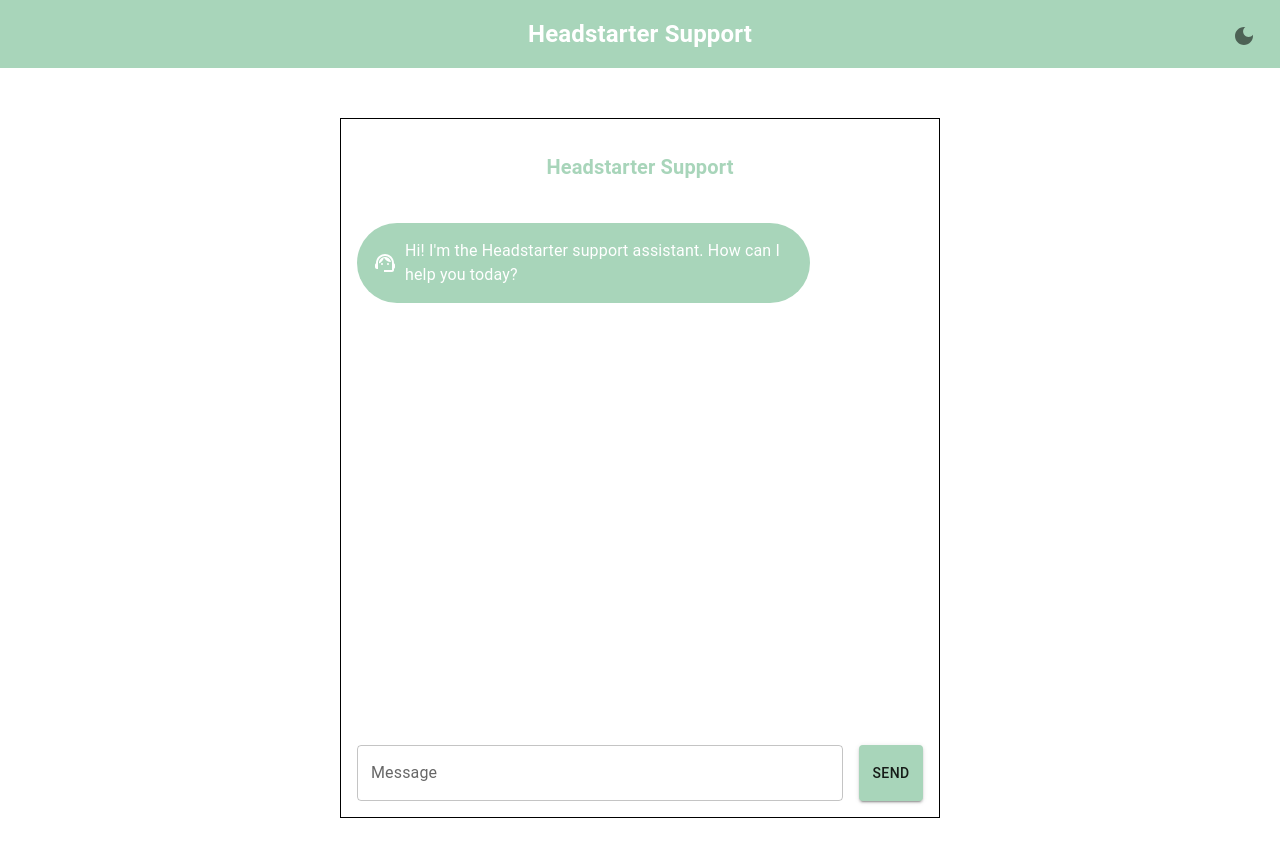
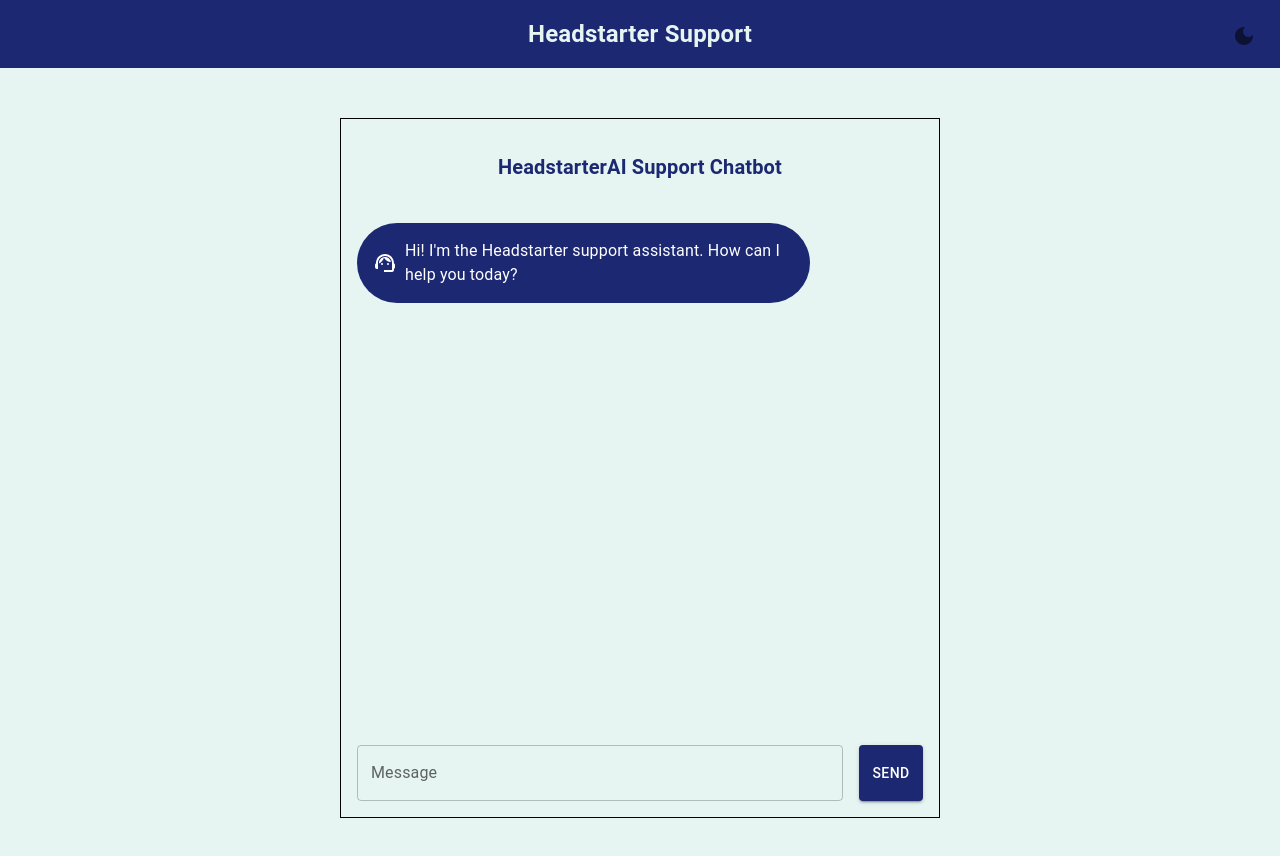
Before and after one commit to officialanne/customer-support-ai, a Next.js app: page / in a window 1280 px wide. Shown: the top 856 px of the page. Built offline with nearby package versions, Linux system fonts and the light colour scheme.

Commit message:
changing theme colours

```diff
--- a/app/layout.js
+++ b/app/layout.js
@@ -14,13 +14,13 @@
   palette: {
     mode: 'light',
     primary: {
-      main: '#a8d5ba', // Pale green
+      main: '#1c2872', // dark blue
     },
     secondary: {
-      main: '#2196f3', // Blue
+      main: '#04eabc', // bright green
     },
     background: {
-      default: '#ffffff', // White background
+      default: '#e6f5f2', // light green background
     },
   },
 });
@@ -29,13 +29,13 @@
   palette: {
     mode: 'dark',
     primary: {
-      main: '#a8d5ba', // Pale green
+      main: '#646daa', // pale blue
     },
     secondary: {
-      main: '#2196f3', // Blue
+      main: '#04eabc', // bright green
     },
     background: {
-      default: '#000000', // Black background
+      default: '#0c212d', // dark green background
     },
   },
 });
--- a/app/page.js
+++ b/app/page.js
@@ -82,7 +82,7 @@
           fontWeight="bold"
           padding={2}
         >
-          Headstarter Support
+          HeadstarterAI Support Chatbot
         </Typography>
         <Stack
           direction="column"
```
